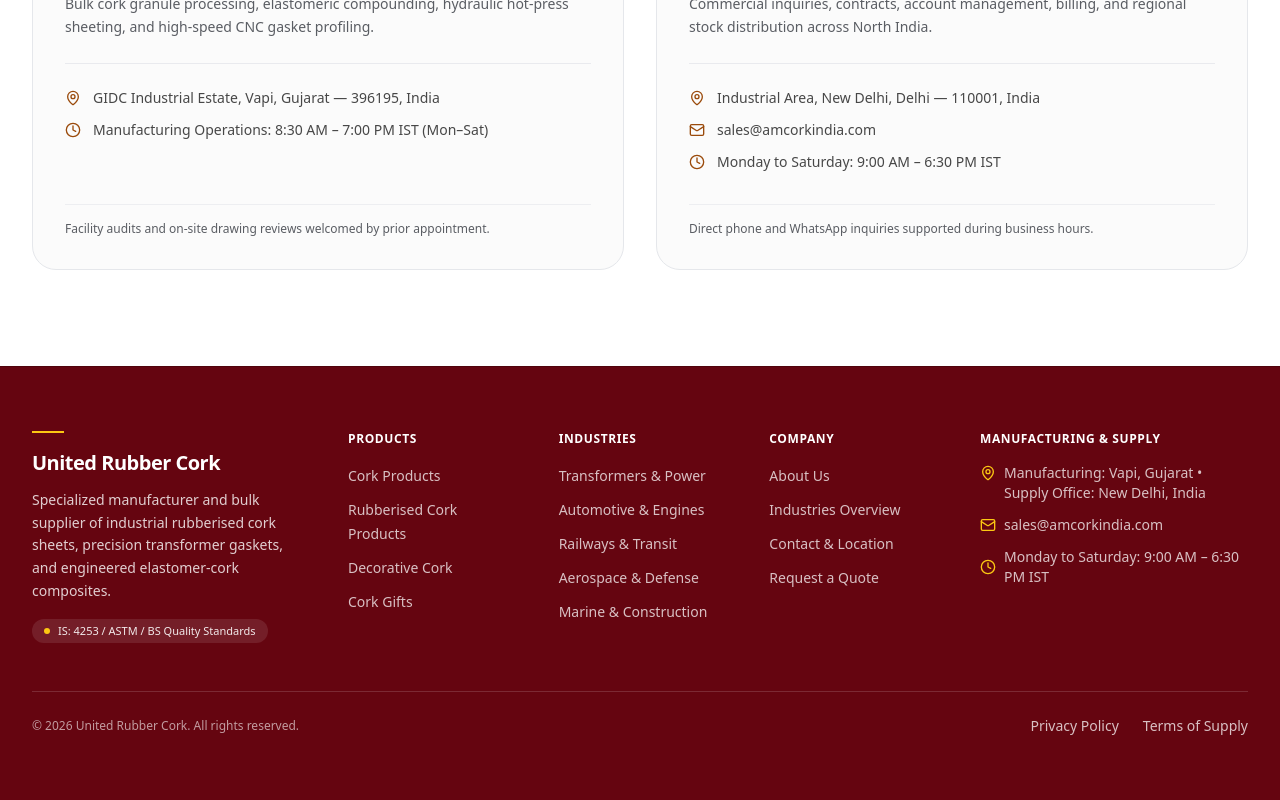
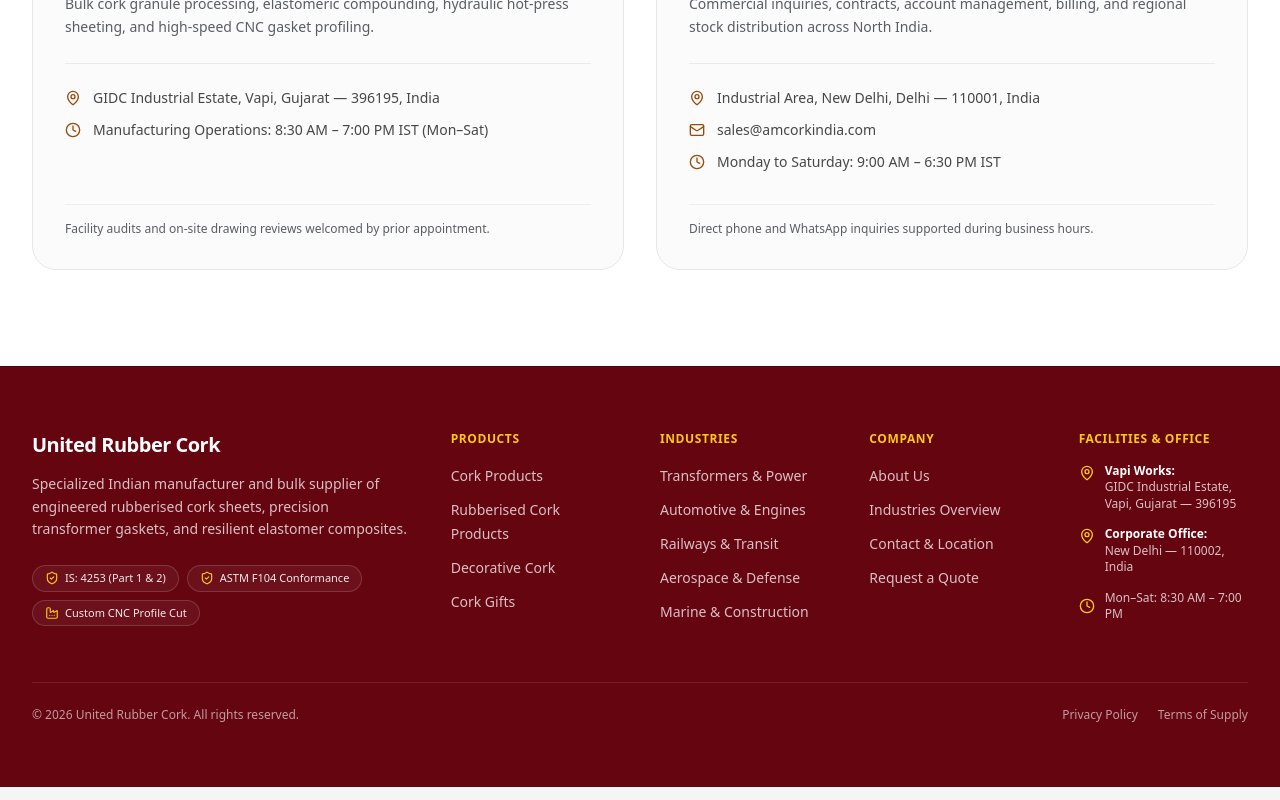
Before and after one commit to samirshaikh-dev/urc-v2, a Next.js app: page /contact in a window 1280 px wide. Shown: the part 2069-2869 px from the top of the page. Built offline with nearby package versions, Linux system fonts and the light colour scheme.

Commit message:
feat: add process flow component and site footer

```diff
--- a/src/components/home/process-flow.js
+++ b/src/components/home/process-flow.js
@@ -66,9 +66,6 @@ export function ProcessFlow() {
                     <span className="text-2xl font-bold tracking-tight text-maroon/20">
                       {step.step}
                     </span>
-                    <span className="flex size-9 items-center justify-center rounded-xl bg-page border border-line text-maroon">
-                      <Icon className="size-4" />
-                    </span>
                   </div>
 
                   <h3 className="mt-5 text-base font-semibold text-ink sm:text-lg">
--- a/src/components/layout/footer.js
+++ b/src/components/layout/footer.js
@@ -3,7 +3,13 @@ import { FOOTER_NAV } from "@/data/navigation";
 import { SITE_CONFIG } from "@/lib/constants";
 import { COMPANY_INFO } from "@/data/company";
 import { Container } from "@/components/ui/container";
-import { MapPin, Mail, Phone, Clock } from "lucide-react";
+import {
+  MapPin,
+  Mail,
+  Clock,
+  ShieldCheck,
+  Factory,
+} from "lucide-react";
 
 const linkClasses =
   "rounded-control text-xs text-white/75 transition-colors duration-150 hover:text-white focus-visible:outline-white sm:text-sm";
@@ -17,27 +23,45 @@ export async function Footer() {
   const currentYear = await getCopyrightYear();
 
   return (
-    <footer className="bg-maroon text-white border-t border-maroon-deep">
+    <footer className="relative bg-maroon text-white border-t border-maroon-deep">
+      {/* MAIN FOOTER CONTENT */}
       <Container className="py-14 sm:py-16">
-        <div className="grid gap-10 md:grid-cols-12 lg:gap-12">
-          {/* Brand & Purpose */}
-          <div className="md:col-span-12 lg:col-span-3">
-            <span aria-hidden="true" className="mb-4 block h-0.5 w-8 bg-yellow" />
-            <p className="text-xl font-semibold tracking-tight text-white">
-              {SITE_CONFIG.name}
+        <div className="grid gap-10 md:grid-cols-12 lg:gap-10">
+          {/* Column 1: Brand & Credentials (4 cols) */}
+          <div className="md:col-span-12 lg:col-span-4">
+            <Link
+              href="/"
+              className="inline-flex items-center text-xl font-semibold tracking-tight text-white hover:text-yellow transition-colors"
+            >
+              <span>{SITE_CONFIG.name}</span>
+            </Link>
+
+            <p className="mt-3.5 max-w-sm text-xs leading-relaxed text-white/75 sm:text-sm">
+              Specialized Indian manufacturer and bulk supplier of engineered rubberised cork sheets, precision transformer gaskets, and resilient elastomer composites.
             </p>
-            <p className="mt-3 max-w-sm text-xs leading-relaxed text-white/80 sm:text-sm">
-              Specialized manufacturer and bulk supplier of industrial rubberised cork sheets, precision transformer gaskets, and engineered elastomer-cork composites.
-            </p>
-            <div className="mt-4 inline-flex items-center gap-2 rounded-full bg-white/10 px-3 py-1 text-[11px] font-medium text-white/90">
-              <span className="size-1.5 rounded-full bg-yellow" />
-              <span>IS: 4253 / ASTM / BS Quality Standards</span>
+
+            {/* Quality Standard Badges */}
+            <div className="mt-6 flex flex-wrap gap-2">
+              <div className="inline-flex items-center gap-1.5 rounded-full border border-white/15 bg-white/5 px-3 py-1 text-[11px] text-white/90">
+                <ShieldCheck className="size-3.5 text-yellow" />
+                <span>IS: 4253 (Part 1 &amp; 2)</span>
+              </div>
+              <div className="inline-flex items-center gap-1.5 rounded-full border border-white/15 bg-white/5 px-3 py-1 text-[11px] text-white/90">
+                <ShieldCheck className="size-3.5 text-yellow" />
+                <span>ASTM F104 Conformance</span>
+              </div>
+              <div className="inline-flex items-center gap-1.5 rounded-full border border-white/15 bg-white/5 px-3 py-1 text-[11px] text-white/90">
+                <Factory className="size-3.5 text-yellow" />
+                <span>Custom CNC Profile Cut</span>
+              </div>
             </div>
           </div>
 
-          {/* Product Links */}
+          {/* Column 2: Products (2 cols) */}
           <nav aria-label="Products" className="sm:col-span-6 md:col-span-3 lg:col-span-2">
-            <h2 className="text-xs font-semibold text-white uppercase tracking-wider">Products</h2>
+            <h4 className="text-xs font-semibold text-yellow uppercase tracking-wider">
+              Products
+            </h4>
             <ul className="mt-4 space-y-2.5">
               {FOOTER_NAV.products.map((item) => (
                 <li key={item.label}>
@@ -49,9 +73,11 @@ export async function Footer() {
             </ul>
           </nav>
 
-          {/* Industries Links */}
+          {/* Column 3: Industries (2 cols) */}
           <nav aria-label="Industries" className="sm:col-span-6 md:col-span-3 lg:col-span-2">
-            <h2 className="text-xs font-semibold text-white uppercase tracking-wider">Industries</h2>
+            <h4 className="text-xs font-semibold text-yellow uppercase tracking-wider">
+              Industries
+            </h4>
             <ul className="mt-4 space-y-2.5">
               {FOOTER_NAV.industries.map((item) => (
                 <li key={item.label}>
@@ -63,9 +89,11 @@ export async function Footer() {
             </ul>
           </nav>
 
-          {/* Company Links */}
+          {/* Column 4: Company Links (2 cols) */}
           <nav aria-label="Company" className="sm:col-span-6 md:col-span-3 lg:col-span-2">
-            <h2 className="text-xs font-semibold text-white uppercase tracking-wider">Company</h2>
+            <h4 className="text-xs font-semibold text-yellow uppercase tracking-wider">
+              Company
+            </h4>
             <ul className="mt-4 space-y-2.5">
               {FOOTER_NAV.company.map((item) => (
                 <li key={item.label}>
@@ -77,40 +105,57 @@ export async function Footer() {
             </ul>
           </nav>
 
-          {/* Contact & Facility */}
-          <div className="sm:col-span-6 md:col-span-3 lg:col-span-3">
-            <h2 className="text-xs font-semibold text-white uppercase tracking-wider">Manufacturing & Supply</h2>
-            <ul className="mt-4 space-y-3 text-xs text-white/75 sm:text-sm">
-              <li className="flex items-start gap-2">
+          {/* Column 5: Manufacturing & Supply Facilities (2 cols) */}
+          <div className="sm:col-span-6 md:col-span-3 lg:col-span-2">
+            <h4 className="text-xs font-semibold text-yellow uppercase tracking-wider">
+              Facilities &amp; Office
+            </h4>
+            <ul className="mt-4 space-y-3.5 text-xs text-white/75">
+              <li className="flex items-start gap-2.5">
                 <MapPin className="size-4 shrink-0 text-yellow mt-0.5" />
-                <span>Manufacturing: Vapi, Gujarat &bull; Supply Office: {COMPANY_INFO.address.city}, India</span>
+                <div className="leading-snug">
+                  <span className="font-semibold text-white block">Vapi Works:</span>
+                  <span>GIDC Industrial Estate, Vapi, Gujarat — 396195</span>
+                </div>
               </li>
-              <li className="flex items-center gap-2">
-                <Mail className="size-4 shrink-0 text-yellow" />
-                <span>{COMPANY_INFO.email}</span>
+              <li className="flex items-start gap-2.5">
+                <MapPin className="size-4 shrink-0 text-yellow mt-0.5" />
+                <div className="leading-snug">
+                  <span className="font-semibold text-white block">Corporate Office:</span>
+                  <span>New Delhi — 110002, India</span>
+                </div>
               </li>
-              <li className="flex items-center gap-2">
+              <li className="flex items-center gap-2.5">
                 <Clock className="size-4 shrink-0 text-yellow" />
-                <span>{COMPANY_INFO.workingHours}</span>
+                <span>Mon–Sat: 8:30 AM – 7:00 PM</span>
               </li>
             </ul>
           </div>
         </div>
 
-        {/* Legal & Bottom Bar */}
-        <div className="mt-12 flex flex-col gap-4 border-t border-white/15 pt-6 text-xs text-white/60 sm:flex-row sm:items-center sm:justify-between">
+        {/* 3. LEGAL & BOTTOM BAR */}
+        <div className="mt-14 flex flex-col gap-4 border-t border-white/10 pt-6 text-xs text-white/60 sm:flex-row sm:items-center sm:justify-between">
+          <div className="flex flex-col gap-1 sm:flex-row sm:items-center sm:gap-3">
             <p>
               &copy; {currentYear} {SITE_CONFIG.name}. All rights reserved.
             </p>
-          <ul className="flex gap-6">
+          </div>
+
+          <div className="flex items-center gap-6">
+            <ul className="flex gap-5">
               {FOOTER_NAV.legal.map((item) => (
                 <li key={item.label}>
-                <Link href={item.href} className={linkClasses}>
+                  <Link
+                    href={item.href}
+                    className="hover:text-white transition-colors duration-150"
+                  >
                     {item.label}
                   </Link>
                 </li>
               ))}
             </ul>
+
+          </div>
         </div>
       </Container>
     </footer>
```
Lines whose indentation alone changed are shown as unchanged.
